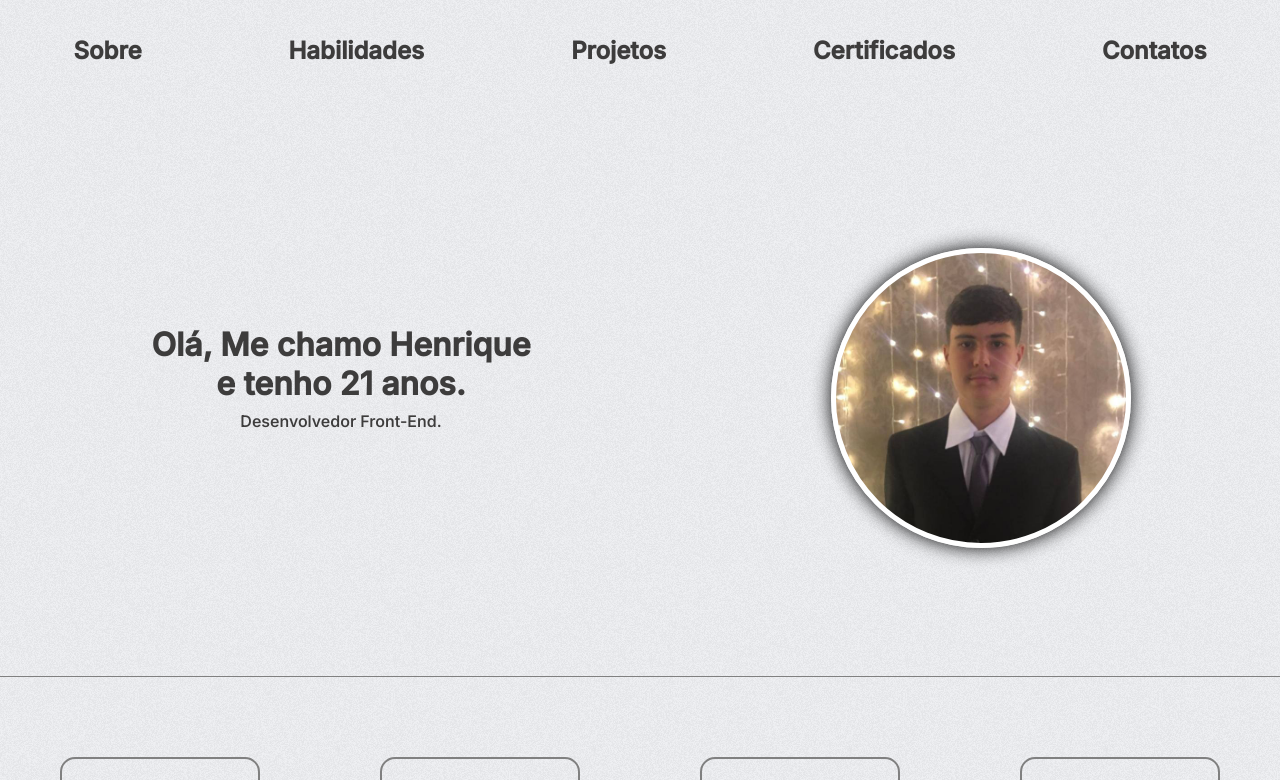
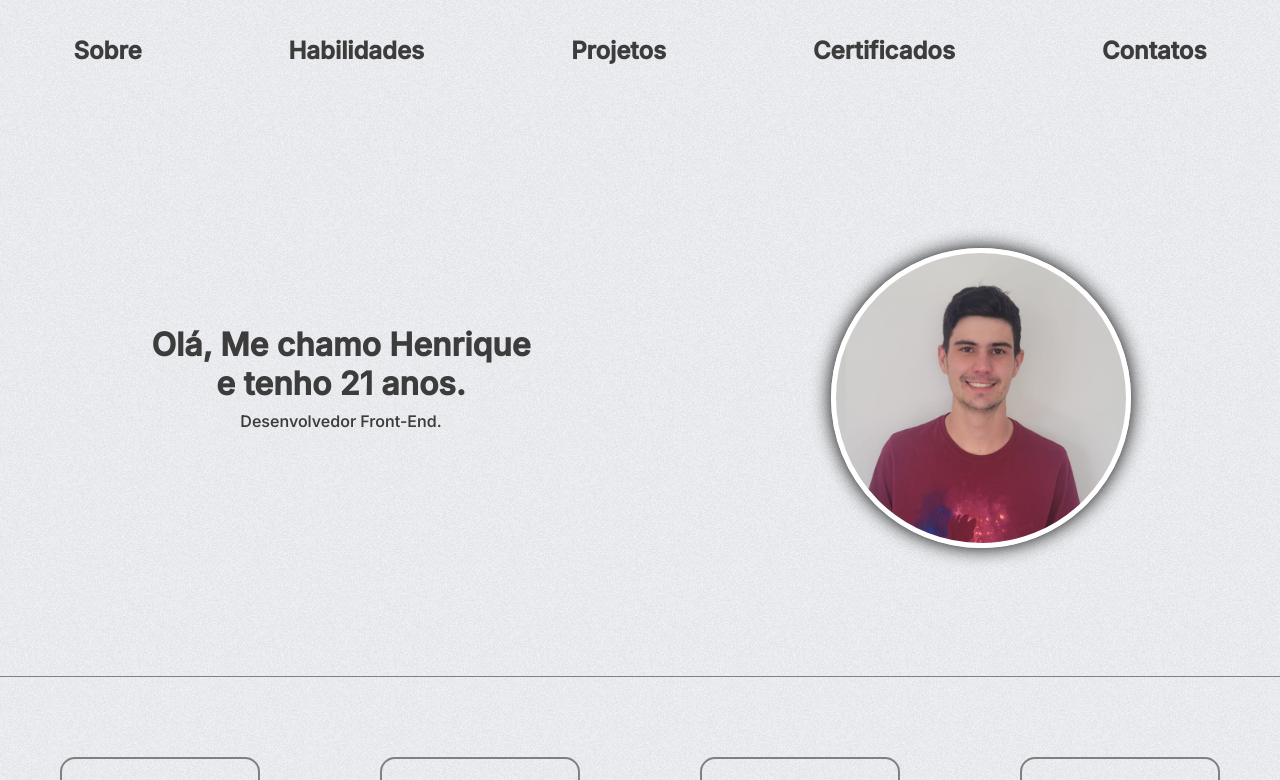
Before and after one commit to HenriqueeAl/portfolio, a React (Vite) app: page / in a window 1280 px wide. Shown: the top 780 px of the page. Built offline with nearby package versions, Linux system fonts and the light colour scheme.

Commit message:
troca de foto

```diff
--- a/src/components/Sobre/sobre.scss
+++ b/src/components/Sobre/sobre.scss
@@ -25,8 +25,8 @@
         width: 300px;
         height: 300px;
         border-radius: 150px;
-        background-image: url(/henrique.jpg);
-        background-position: center;
+        background-image: url(/henrique.png);
+        background-position: 10px  500px;
         background-size: cover;
         border: 5px white solid;
         -webkit-box-shadow: 0px 0px 19px 0px #000000;
```
Also changed, not shown: public/henrique.jpg (deleted), public/henrique.png (added).
